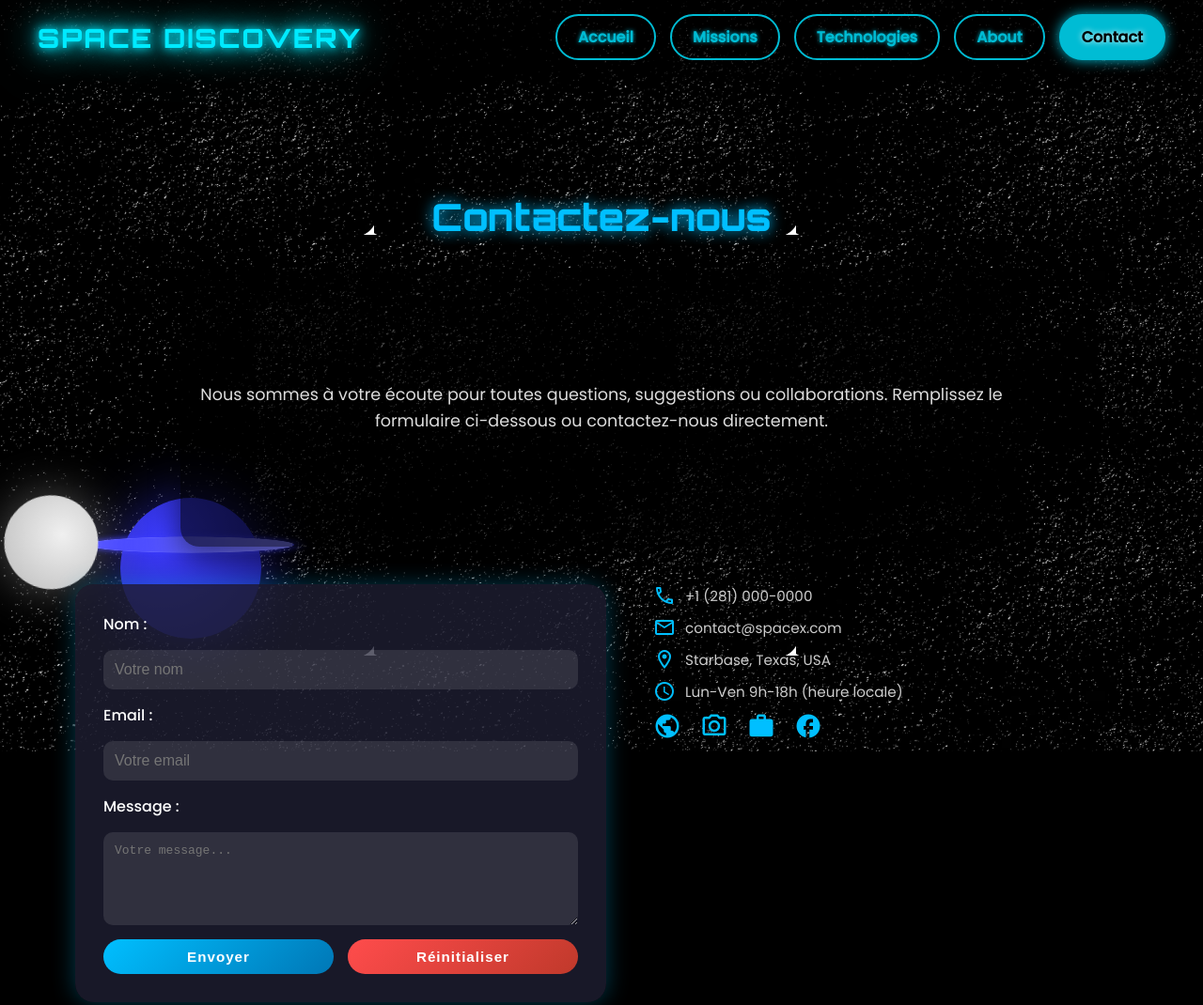
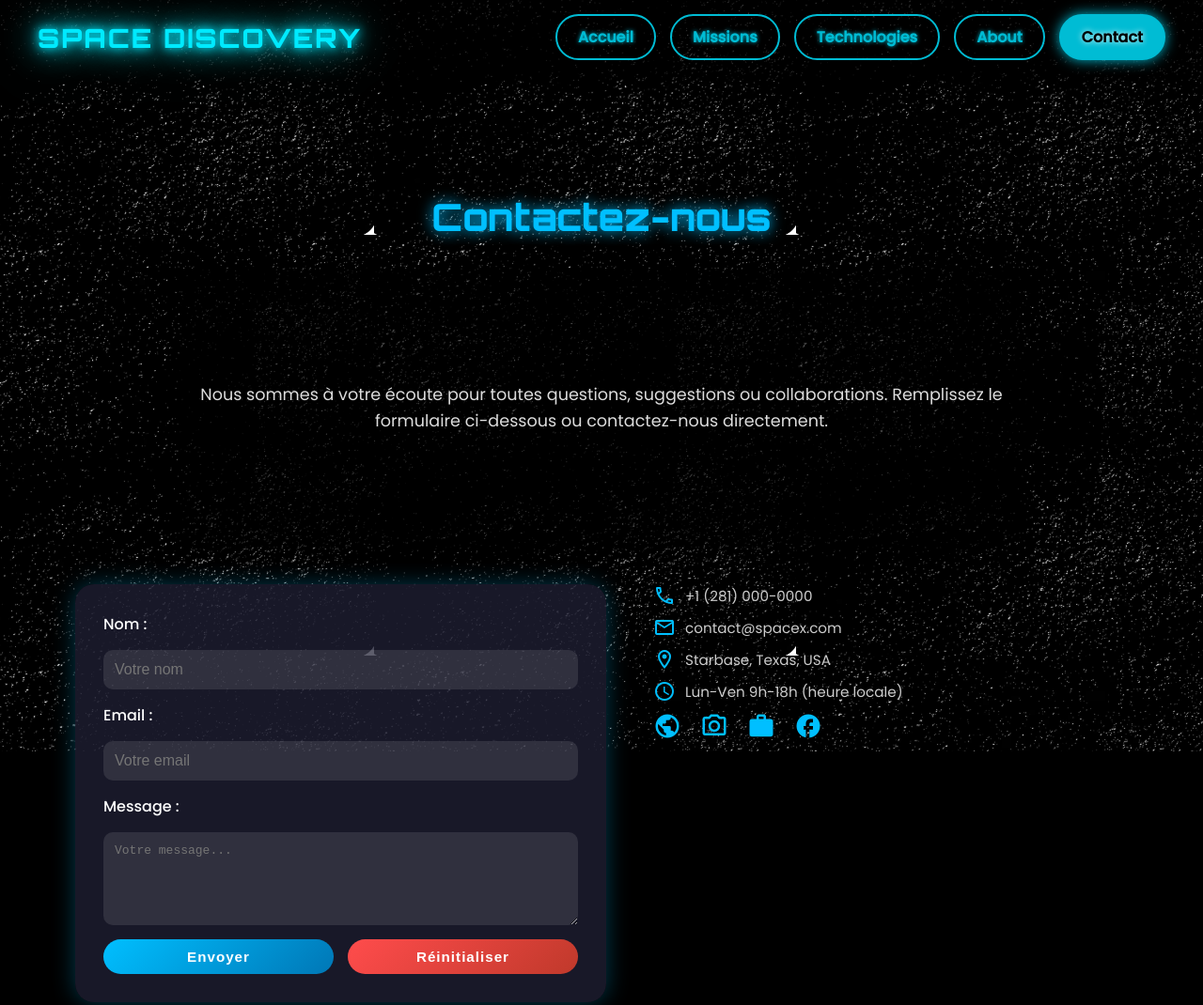
Before and after one commit to Salma-JADDAR/SpaceDiscovery, a plain HTML site: page contact.html in a window 1280 px wide. Shown: the top 1070 px of the page at 94% size. Drawn offline with Linux system fonts and the light colour scheme.

Commit message:
modifier

```diff
--- a/contact.html
+++ b/contact.html
@@ -14,14 +14,7 @@
   <!-- ==== BACKGROUND ==== -->
 <div class="background-scene">
   <div class="stars"></div>
-  <div class="planet-wrap">
-    <div class="planet"></div>
-   <div class="ring-orbit">
-    <div class="ring"></div>
-     </div>
-    <div class="moon-orbit">
-      <div class="moon"></div>
-    </div>
+
     <div class="shadow"></div>
   </div>
 </div>
--- a/style.css
+++ b/style.css
@@ -36,90 +36,6 @@ body {
 @keyframes moveStars {
   from { background-position: 0 0; }
   to { background-position: -10000px 5000px; }
-}
-
-/* planet */
-.planet-wrap {
-  position: absolute;
-  bottom: 15%;
-  left: 10%;
-}
-
-
-.planet {
-  width: 150px;
-  height: 150px;
-  background: radial-gradient(circle at 30% 30%, #3c3cff, #1c1c8a);
-  border-radius: 50%;
-  box-shadow: 0 0 60px #3c3cff88;
-  animation: rotatePlanet 25s linear infinite;
-}
-
-
-
-/*ring  */
-.ring-orbit {
-  position: absolute;
-  top: 50%;
-  left: 50%;
-  width: 0;
-  height: 0;
-  transform: translate(-50%, -50%);
-  animation: rotateRing 10s linear infinite;
-}
-
-
-.ring {
-  position: absolute;
-  top: 0;
-  left: -110px;
-  width: 220px;
-  height: 50px;
-  border: 2px solid #7f7fff55;
-  border-radius: 50%;
-  background: linear-gradient(90deg, #7f7fff, #3c3cff);
-  box-shadow: 0 0 20px #3c3cff;
-  transform: rotateX(70deg);
-}
-
-
-@keyframes rotateRing {
-  from { transform: translate(-50%, -50%) rotate(0deg); }
-  to { transform: translate(-50%, -50%) rotate(360deg); }
-}
-
-
-/* ==== MOON ORBIT ==== */
-.moon-orbit {
-  position: absolute;
-  top: 20%;
-  right: 15%;
-  width: 300px;
-  height: 300px;
-  animation: spin 18s linear infinite;
-}
-
-/* ==== MOON ==== */
-.moon {
-  width: 100px;
-  height: 100px;
-  background: radial-gradient(circle at 40% 40%, #f0f0f0, #bbbbbb);
-  border-radius: 50%;
-  position: absolute;
-  top: 0;
-  left: 50%;
-  transform: translateX(-50%);
-  box-shadow: 0 0 50px #ffffff55;
-  display: flex;
-  justify-content: center;
-  align-items: center;
-}
-
-
-
-@keyframes spin {
-  from { transform: rotate(0deg); }
-  to { transform: rotate(360deg); }
 }
 
 /* ============================ HEADER ============================ */
@@ -211,14 +127,6 @@ nav ul li a:active {
   box-shadow: 0 0 6px #00bcd4 inset;
   text-shadow: 0 0 4px #fff;
 }
-
-
-
-
-html {
-  scroll-behavior: smooth;
-}
-
 /* ==================== page acceuil ======================== */
 /* hero */
 .hero {
```
Also changed, not shown: index.html (+1 -8 lines), missions.html (+1 -8 lines), nosservice.html (+1 -8 lines).
